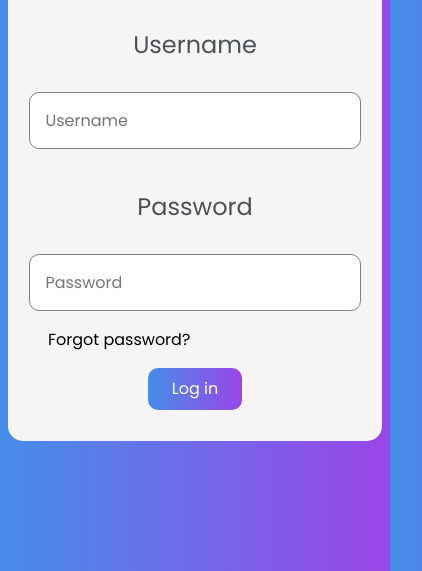
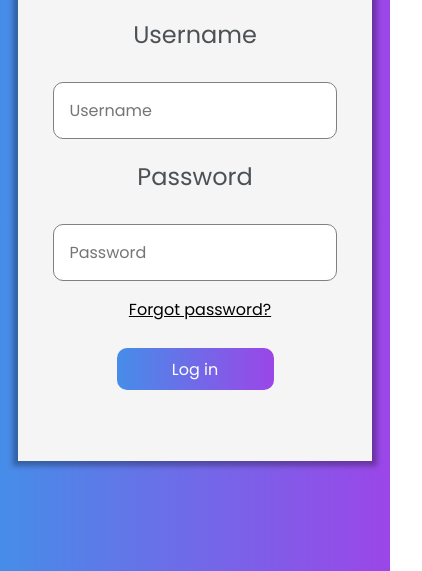
Before and after one commit to bryceberczik/login-mockup, a plain HTML site: page index.html in a window 390 px wide. Shown: the part 289-860 px from the top of the page, 422 px wide, since content can reach past the window. Drawn offline with Linux system fonts and the light colour scheme.

Commit message:
fixed bugs

```diff
--- a/assets/css/style.css
+++ b/assets/css/style.css
@@ -21,6 +21,7 @@ form {
     flex-direction: column;
     border-radius: 15px;
     z-index: 1;
+    box-shadow: 0 0 5px 5px rgba(0, 0, 0, 0.3);
 }
 
 h2 {
@@ -52,7 +53,7 @@ input {
 }
 
 a {
-    text-decoration: none;
+    text-decoration: underline;
 }
 
 a:visited, a:hover, a:active {
@@ -107,3 +108,33 @@ input:focus {
 
     text-decoration: underline;
 }
+
+
+@media screen and (max-width: 768px) {
+    form {
+        border-radius: 0px;
+    }
+}
+
+@media screen and (max-width: 576px) {
+
+    h2 {
+        font-size: 200%;
+    }
+
+    form {
+        padding: 20px;
+        margin: 0 10px;
+    }
+    button {
+        width: 50%;
+        margin: 10px 0;
+    }
+    #forgot-password {
+        margin-left: 10px;
+        justify-content: center;
+    }
+    .margin-bottom {
+        margin-bottom: 20px;
+    }
+}
--- a/assets/js/script.js
+++ b/assets/js/script.js
@@ -1,6 +1,7 @@
 //  logging each login info into the console in its own array
 let loginInfo = [];
 
+console.log('Console log loginInfo for the array of login information.');
 document.getElementById('loginForm').addEventListener('submit', function(event) {
 
     event.preventDefault();
@@ -13,7 +14,5 @@ document.getElementById('loginForm').addEventListener('submit', function(event)
     document.getElementById('username').value = '';
     document.getElementById('password').value = '';
 
-    console.log(`New login: Username: ${username}, Password: ${password}`);
-
-    console.log(loginInfo);
+    console.log(`New login detected`);
 });
--- a/index.html
+++ b/index.html
@@ -14,7 +14,7 @@
     <form id="loginForm">
         <h2>Welcome back!</h2>
 
-        <p class="margin-bottom">Dont have an account? <a id="underline" href="">Sign up now!</a></p>
+        <p class="margin-bottom">Dont have an account? <a href="">Sign up now!</a></p>
 
         <label for="username">Username</label>
         <input class="margin-bottom" placeholder="Username" id="username" name="username" type="text" required>
```
Also changed, not shown: assets/images/hide.png (deleted), assets/images/view.png (deleted), 1 other file.
